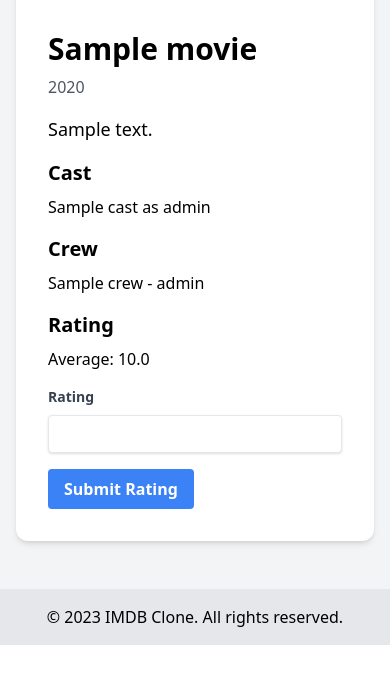
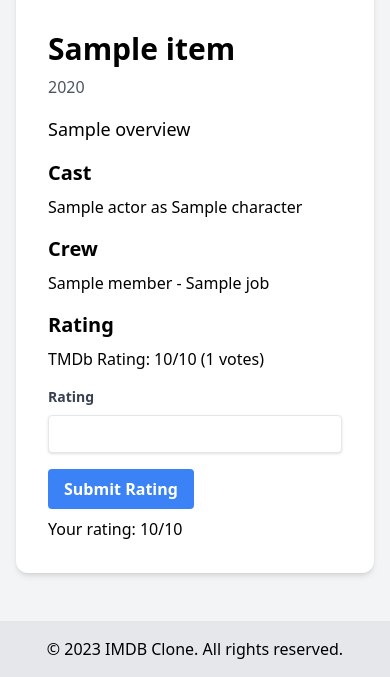
Before and after one commit to No-CodeDan/ModernIMDBClone, a Flask app: page /movie/1 in a window 390 px wide. Shown: the part 529-1206 px from the top of the page. Before the commit the page ends 1174 px from the top, so only its background shows below. Run offline with Flask 3, Linux system fonts and the light colour scheme; a user stored in the database is signed in; tables that the repository leaves empty hold one stand-in row (values such as "Sample post"); grey boxes marked "Sample" are stand-in pictures; a database or web service that is not in the repository returns one stand-in record (values such as "Sample title"); data that the repository does not hold is empty; some libraries are stand-ins or nearby versions.

Commit message:
Agent query: 1. Is the home page loading with a list of popular movies? 2. Can you click on a movie and see its details page? 3. Are there any visible errors on the page or in the console?

```diff
--- a/pyproject.toml
+++ b/pyproject.toml
@@ -10,4 +10,5 @@ dependencies = [
     "psycopg2-binary>=2.9.10",
     "flask-login>=0.6.3",
     "flask-wtf>=1.2.1",
+    "requests>=2.32.3",
 ]
--- a/routes.py
+++ b/routes.py
@@ -1,9 +1,10 @@
 from flask import render_template, redirect, url_for, flash, request
 from flask_login import login_user, logout_user, login_required, current_user
 from app import app, db, login_manager
-from models import User, Movie, Rating, Cast, Crew
+from models import User, Movie, Rating
 from forms import LoginForm, RegistrationForm, SearchForm, RatingForm
-from utils import get_average_rating
+from tmdb_api import get_popular_movies, search_movies, get_movie_details
+from datetime import datetime
 
 @login_manager.user_loader
 def load_user(user_id):
@@ -11,8 +12,8 @@ def load_user(user_id):
 
 @app.route('/')
 def index():
-    movies = Movie.query.order_by(Movie.year.desc()).limit(10).all()
-    return render_template('index.html', movies=movies)
+    popular_movies = get_popular_movies()['results'][:10]
+    return render_template('index.html', movies=popular_movies)
 
 @app.route('/login', methods=['GET', 'POST'])
 def login():
@@ -46,28 +47,46 @@ def register():
 @app.route('/movies')
 def movie_list():
     page = request.args.get('page', 1, type=int)
-    movies = Movie.query.order_by(Movie.title).paginate(page=page, per_page=20)
-    return render_template('movie_list.html', movies=movies)
+    popular_movies = get_popular_movies(page=page)
+    return render_template('movie_list.html', movies=popular_movies['results'], page=page, total_pages=popular_movies['total_pages'])
 
 @app.route('/movie/<int:movie_id>')
 def movie_detail(movie_id):
-    movie = Movie.query.get_or_404(movie_id)
-    cast = Cast.query.filter_by(movie_id=movie_id).all()
-    crew = Crew.query.filter_by(movie_id=movie_id).all()
-    avg_rating = get_average_rating(movie)
+    movie_details = get_movie_details(movie_id)
+    db_movie = Movie.query.filter_by(tmdb_id=movie_id).first()
+    if not db_movie:
+        db_movie = Movie(
+            tmdb_id=movie_id,
+            title=movie_details['title'],
+            release_date=datetime.strptime(movie_details['release_date'], '%Y-%m-%d').date() if movie_details['release_date'] else None,
+            overview=movie_details['overview'],
+            poster_path=movie_details['poster_path']
+        )
+        db.session.add(db_movie)
+        db.session.commit()
+
     form = RatingForm()
-    return render_template('movie_detail.html', movie=movie, cast=cast, crew=crew, avg_rating=avg_rating, form=form)
+    user_rating = None
+    if current_user.is_authenticated:
+        user_rating = Rating.query.filter_by(user_id=current_user.id, movie_id=db_movie.id).first()
+
+    return render_template('movie_detail.html', movie=movie_details, db_movie=db_movie, form=form, user_rating=user_rating)
 
 @app.route('/rate/<int:movie_id>', methods=['POST'])
 @login_required
 def rate_movie(movie_id):
     form = RatingForm()
     if form.validate_on_submit():
-        rating = Rating.query.filter_by(user_id=current_user.id, movie_id=movie_id).first()
+        db_movie = Movie.query.filter_by(tmdb_id=movie_id).first()
+        if not db_movie:
+            flash('Movie not found.')
+            return redirect(url_for('movie_detail', movie_id=movie_id))
+
+        rating = Rating.query.filter_by(user_id=current_user.id, movie_id=db_movie.id).first()
         if rating:
             rating.score = form.score.data
         else:
-            rating = Rating(score=form.score.data, user_id=current_user.id, movie_id=movie_id)
+            rating = Rating(score=form.score.data, user_id=current_user.id, movie_id=db_movie.id)
             db.session.add(rating)
         db.session.commit()
         flash('Your rating has been submitted.')
@@ -78,8 +97,9 @@ def search():
     form = SearchForm()
     if form.validate_on_submit():
         query = form.query.data
-        movies = Movie.query.filter(Movie.title.ilike(f'%{query}%')).all()
-        return render_template('search_results.html', movies=movies, query=query)
+        page = request.args.get('page', 1, type=int)
+        search_results = search_movies(query, page=page)
+        return render_template('search_results.html', movies=search_results['results'], query=query, page=page, total_pages=search_results['total_pages'], form=form)
     return render_template('search_results.html', form=form)
 
 @app.route('/profile')
--- a/templates/index.html
+++ b/templates/index.html
@@ -6,14 +6,14 @@
 <h1 class="text-3xl font-bold mb-6">Welcome to IMDB Clone</h1>
 
 <section>
-    <h2 class="text-2xl font-semibold mb-4">Latest Movies</h2>
+    <h2 class="text-2xl font-semibold mb-4">Popular Movies</h2>
     <div class="grid grid-cols-1 sm:grid-cols-2 md:grid-cols-3 lg:grid-cols-5 gap-4">
         {% for movie in movies %}
         <div class="bg-white rounded shadow-md overflow-hidden">
-            <img src="{{ movie.poster_url }}" alt="{{ movie.title }}" class="w-full h-64 object-cover">
+            <img src="https://image.tmdb.org/t/p/w500{{ movie.poster_path }}" alt="{{ movie.title }}" class="w-full h-64 object-cover">
             <div class="p-4">
                 <h3 class="font-bold text-lg mb-2">{{ movie.title }}</h3>
-                <p class="text-gray-600">{{ movie.year }}</p>
+                <p class="text-gray-600">{{ movie.release_date[:4] }}</p>
                 <a href="{{ url_for('movie_detail', movie_id=movie.id) }}" class="mt-2 inline-block bg-blue-500 text-white px-4 py-2 rounded">View Details</a>
             </div>
         </div>
--- a/templates/movie_detail.html
+++ b/templates/movie_detail.html
@@ -6,18 +6,18 @@
 <div class="bg-white rounded-xl shadow-md overflow-hidden md:max-w-4xl mx-auto mt-8">
     <div class="md:flex">
         <div class="md:flex-shrink-0">
-            <img class="h-96 w-full object-cover md:w-64" src="{{ movie.poster_url }}" alt="{{ movie.title }}">
+            <img class="h-96 w-full object-cover md:w-64" src="https://image.tmdb.org/t/p/w500{{ movie.poster_path }}" alt="{{ movie.title }}">
         </div>
         <div class="p-8">
             <h1 class="text-3xl font-bold mb-2">{{ movie.title }}</h1>
-            <p class="text-gray-600 mb-4">{{ movie.year }}</p>
-            <p class="text-lg mb-4">{{ movie.description }}</p>
+            <p class="text-gray-600 mb-4">{{ movie.release_date[:4] }}</p>
+            <p class="text-lg mb-4">{{ movie.overview }}</p>
 
             <div class="mb-4">
                 <h2 class="text-xl font-semibold mb-2">Cast</h2>
                 <ul>
-                    {% for actor in cast %}
-                    <li>{{ actor.name }} as {{ actor.role }}</li>
+                    {% for actor in movie.credits.cast[:5] %}
+                    <li>{{ actor.name }} as {{ actor.character }}</li>
                     {% endfor %}
                 </ul>
             </div>
@@ -25,15 +25,15 @@
             <div class="mb-4">
                 <h2 class="text-xl font-semibold mb-2">Crew</h2>
                 <ul>
-                    {% for member in crew %}
-                    <li>{{ member.name }} - {{ member.role }}</li>
+                    {% for member in movie.credits.crew[:5] %}
+                    <li>{{ member.name }} - {{ member.job }}</li>
                     {% endfor %}
                 </ul>
             </div>
 
             <div class="mb-4">
                 <h2 class="text-xl font-semibold mb-2">Rating</h2>
-                <p>Average: {{ avg_rating|default('Not rated yet') }}</p>
+                <p>TMDb Rating: {{ movie.vote_average }}/10 ({{ movie.vote_count }} votes)</p>
             </div>
 
             {% if current_user.is_authenticated %}
@@ -45,6 +45,9 @@
                 </div>
                 {{ form.submit(class="bg-blue-500 hover:bg-blue-700 text-white font-bold py-2 px-4 rounded focus:outline-none focus:shadow-outline") }}
             </form>
+            {% if user_rating %}
+            <p class="mt-2">Your rating: {{ user_rating.score }}/10</p>
+            {% endif %}
             {% else %}
             <p>Please <a href="{{ url_for('login') }}" class="text-blue-500">login</a> to rate this movie.</p>
             {% endif %}
--- /dev/null
+++ b/tmdb_api.py
@@ -0,0 +1,33 @@
+import os
+import requests
+
+TMDB_API_KEY = os.environ.get('TMDB_API_KEY')
+BASE_URL = 'https://api.themoviedb.org/3'
+
+def get_popular_movies(page=1):
+    url = f'{BASE_URL}/movie/popular'
+    params = {
+        'api_key': TMDB_API_KEY,
+        'page': page
+    }
+    response = requests.get(url, params=params)
+    return response.json()
+
+def search_movies(query, page=1):
+    url = f'{BASE_URL}/search/movie'
+    params = {
+        'api_key': TMDB_API_KEY,
+        'query': query,
+        'page': page
+    }
+    response = requests.get(url, params=params)
+    return response.json()
+
+def get_movie_details(movie_id):
+    url = f'{BASE_URL}/movie/{movie_id}'
+    params = {
+        'api_key': TMDB_API_KEY,
+        'append_to_response': 'credits'
+    }
+    response = requests.get(url, params=params)
+    return response.json()
```
Also changed, not shown: models.py (+4 -17 lines), templates/movie_list.html (+8 -8 lines), templates/search_results.html (+16 -3 lines), 1 other file.
